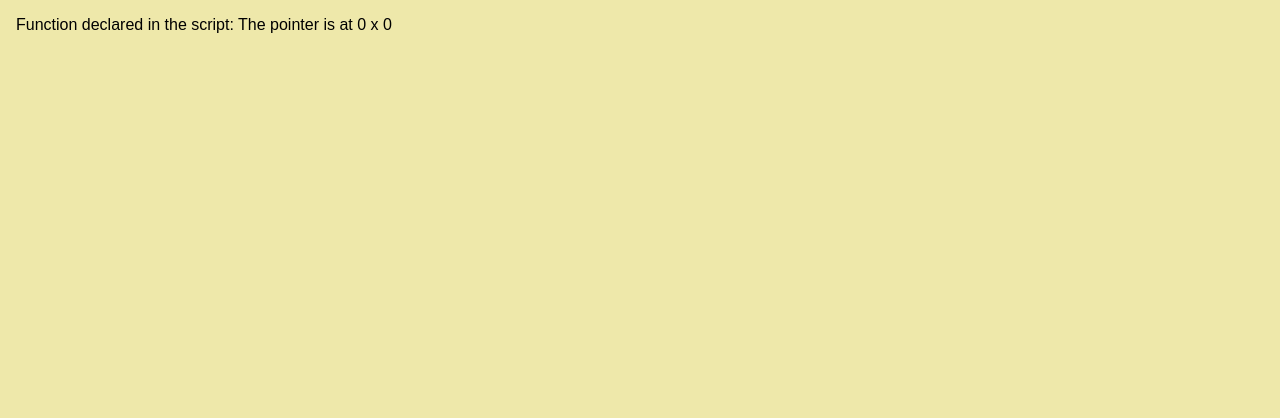
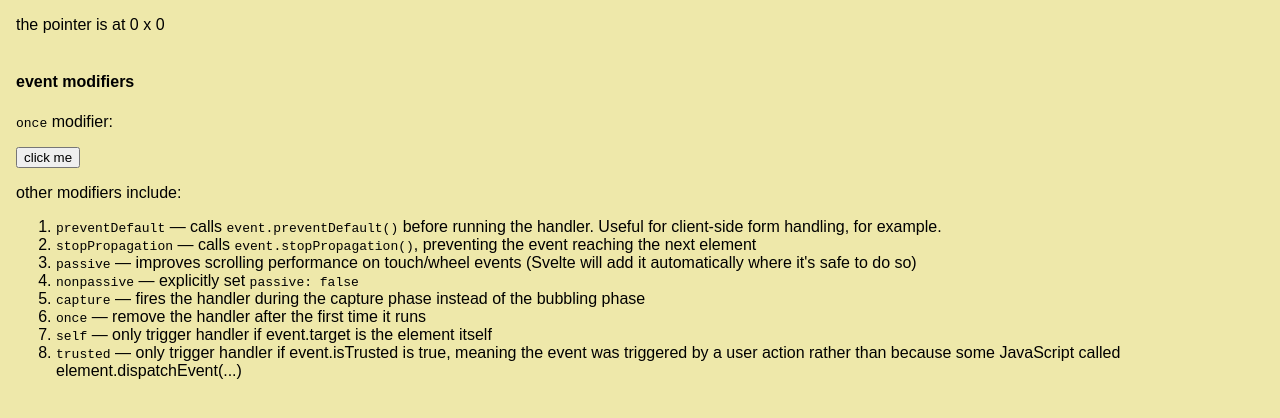
Before and after one commit to staswerno/svelte_tutorial, a SvelteKit app: page /events in a window 1280 px wide. Shown: the top 418 px of the page. Built offline with nearby package versions, Linux system fonts and the light colour scheme.

Commit message:
add event modifiers

```diff
--- a/src/routes/events/+page.svelte
+++ b/src/routes/events/+page.svelte
@@ -8,18 +8,33 @@
 </script>
 
 <div on:pointermove={handleMove}>
-  Function declared in the script:
-	The pointer is at {m.x} x {m.y}
-</div>
-
-<!--
+	the pointer is at {m.x} x {m.y}
+  <!--
 Here is the same function declared inline:
-
 <div on:pointermove={(e) => {m = {x: e.clientX, y: e.clientY}}}>
-  Function declared inline:
 	The pointer is at {m.x} x {m.y}
 </div>
 -->
+  <br /><br />
+  <h4>event modifiers</h4>
+  <p><code>once</code> modifier:</p>
+  <button on:click|once={() => alert('clicked')}>
+    click me
+  </button>
+  <p>other modifiers include:</p>
+  <ol>
+    <li><code>preventDefault</code> — calls <code>event.preventDefault()</code> before running the handler. Useful for client-side form handling, for example.</li>
+    <li><code>stopPropagation</code> — calls <code>event.stopPropagation()</code>, preventing the event reaching the next element</li>
+    <li><code>passive</code> — improves scrolling performance on touch/wheel events (Svelte will add it automatically where it's safe to do so)</li>
+    <li><code>nonpassive</code> — explicitly set <code>passive: false</code></li>
+    <li><code>capture</code> — fires the handler during the capture phase instead of the bubbling phase</li>
+    <li><code>once</code> — remove the handler after the first time it runs</li>
+    <li><code>self</code> — only trigger handler if event.target is the element itself</li>
+    <li><code>trusted</code> — only trigger handler if event.isTrusted is true, meaning the event was triggered by a user action rather than because some JavaScript called element.dispatchEvent(...)</li>
+  </ol>
+</div>
+
+<!-- You can chain modifiers together, e.g. on:click|once|capture={...}. -->
 
 <style>
 	div {
```
